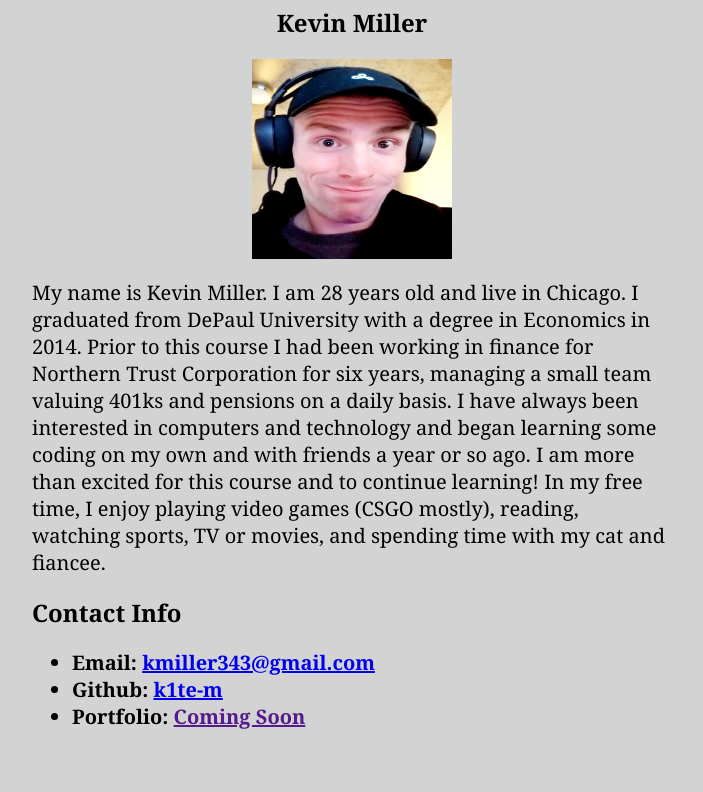
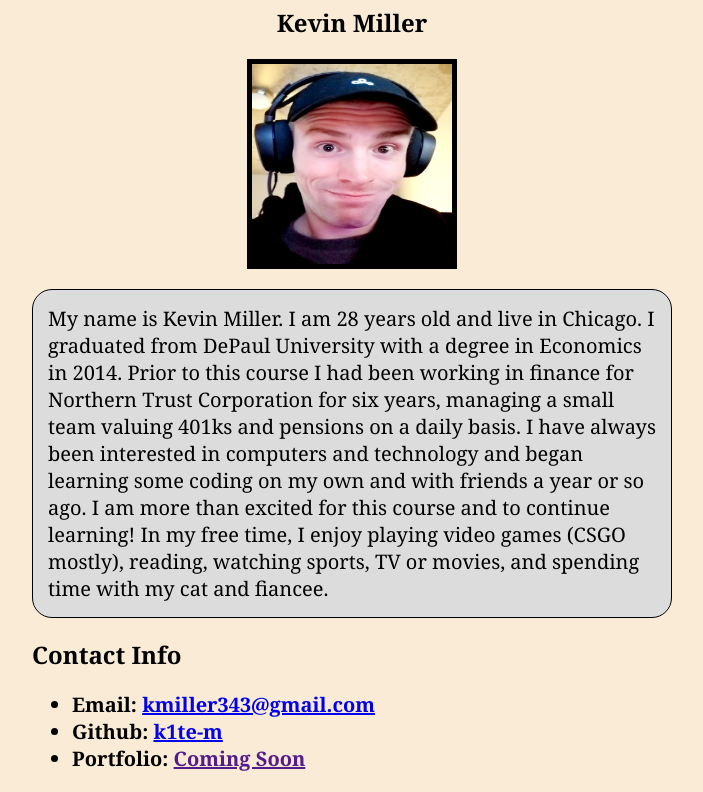
Before and after one commit to k1te-m/Student-Bio, a plain HTML site: page index.html in a window 1280 px wide. Shown: the part 80-872 px from the top of the page, without its empty margins (288-991 px from the left). Before the commit the page ends 830 px from the top, so only its background shows below. Drawn offline with Linux system fonts and the light colour scheme.

Commit message:
changes to CSS

```diff
--- a/index.html
+++ b/index.html
@@ -9,7 +9,7 @@
 <body>
     <h1 class="name">Student Bio</h1>
     <h2 class="name">Kevin Miller</h2>
-    <img src="me2.jpg" height=200px width=200px class="center">
+    <img src="me2.jpg" height=200px width=200px class="center" id="me">
     <p id="bio">
         My name is Kevin Miller. I am 28 years old and live in Chicago. I graduated from DePaul University with a degree in Economics in 2014.
         Prior to this course I had been working in finance for Northern Trust Corporation for six years, managing a small team valuing 401ks and pensions on a daily basis.
--- a/style.css
+++ b/style.css
@@ -3,12 +3,12 @@
     font-size: 20px;
 }
 body {
-    background-color: lightgray;
     width: 50%;
     margin-left: auto;
     margin-right: auto;
     padding: auto;
-    font-family: Cambria, Cochin, Georgia, Times, 'Times New Roman', serif
+    font-family: Cambria, Cochin, Georgia, Times, 'Times New Roman', serif;
+    background-color: antiquewhite;
 }
 .center {
     display: block;
@@ -17,7 +17,15 @@ body {
 }
 #bio {
     font-size: 20px;
+    border: 1px;
+    border-style: solid;
+    border-radius: 20px;
+    padding: 15px;
+    background-color: gainsboro;
 }
 .name {
     text-align: center;
 }
+#me {
+    border: 5px solid black;
+}
```
